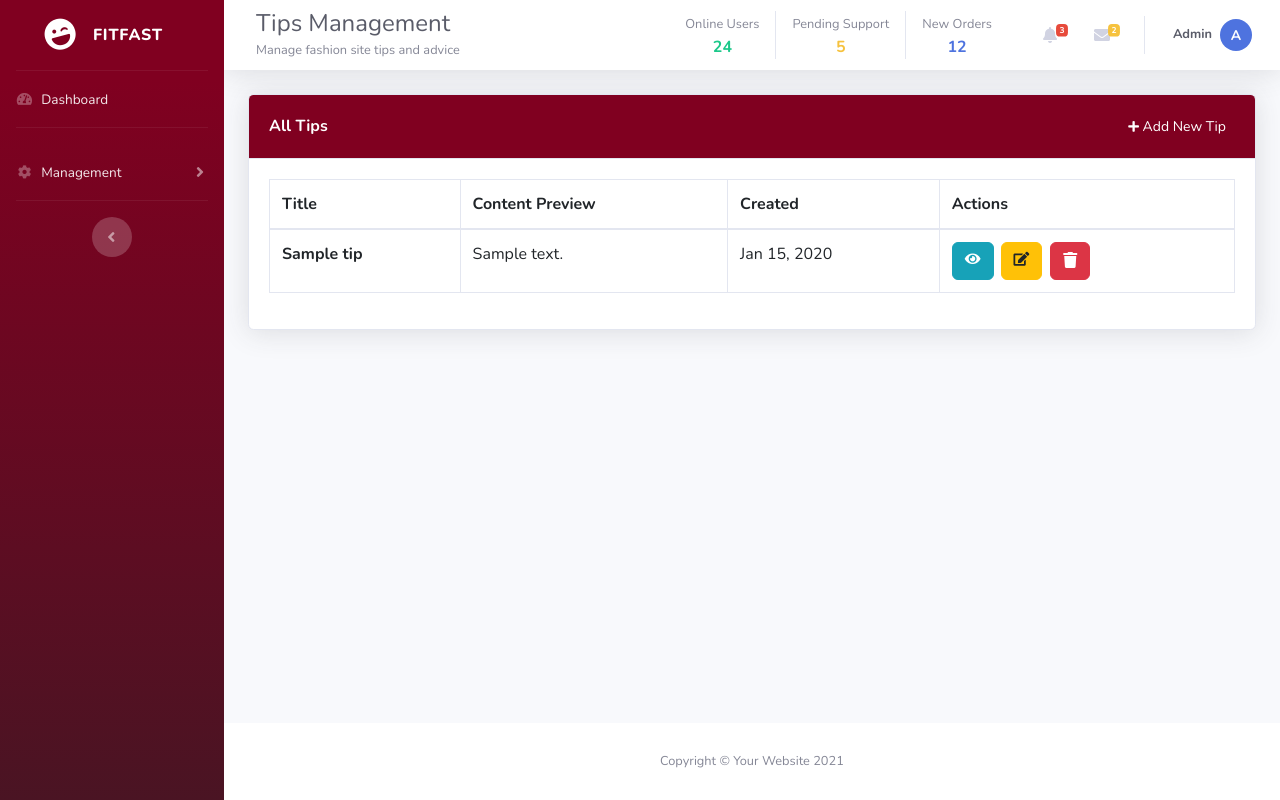
After one commit to ranaraad/FitFast-FYP, a Laravel app: page /cms/tips in a window 1280 px wide. The commit adds this page. Run offline with Laravel 12, Linux system fonts and the light colour scheme; tables that the repository leaves empty hold one stand-in row (values such as "Sample post"); some libraries are stand-ins or nearby versions.

Commit message:
Tips CRUD done, faqs crud next

```diff
--- a/fitfast/app/Http/Controllers/CMS/TipController.php
+++ b/fitfast/app/Http/Controllers/CMS/TipController.php
@@ -10,13 +10,13 @@ class TipController extends Controller
 {
     public function index()
     {
-        $tips = Tip::orderBy('created_at', 'desc')->paginate(20);
-        return view('cms.tips.index', compact('tips'));
+        $tips = Tip::orderBy('created_at', 'desc')->paginate(10);
+        return view('cms.pages.tips.index', compact('tips'));
     }
 
     public function create()
     {
-        return view('cms.tips.create');
+        return view('cms.pages.tips.create');
     }
 
     public function store(Request $request)
@@ -28,18 +28,18 @@ class TipController extends Controller
 
         Tip::create($validated);
 
-        return redirect()->route('admin.tips.index')
+        return redirect()->route('cms.tips.index')
             ->with('success', 'Tip created successfully.');
     }
 
     public function show(Tip $tip)
     {
-        return view('cms.tips.show', compact('tip'));
+        return view('cms.pages.tips.show', compact('tip'));
     }
 
     public function edit(Tip $tip)
     {
-        return view('cms.tips.edit', compact('tip'));
+        return view('cms.pages.tips.edit', compact('tip'));
     }
 
     public function update(Request $request, Tip $tip)
@@ -51,7 +51,7 @@ class TipController extends Controller
 
         $tip->update($validated);
 
-        return redirect()->route('admin.tips.index')
+        return redirect()->route('cms.tips.index')
             ->with('success', 'Tip updated successfully.');
     }
 
@@ -59,7 +59,7 @@ class TipController extends Controller
     {
         $tip->delete();
 
-        return redirect()->route('admin.tips.index')
+        return redirect()->route('cms.tips.index')
             ->with('success', 'Tip deleted successfully.');
     }
 }
--- a/fitfast/public/cms/assets/css/custom.css
+++ b/fitfast/public/cms/assets/css/custom.css
@@ -1,7 +1,7 @@
 /* Override Sidebar Background */
 .navbar-nav.bg-gradient-primary.sidebar {
-    background-color: #641B2E !important;
-    background-image: linear-gradient(180deg, #641B2E 10%, #4A1423 100%) !important;
+    background-color: #800020 !important;
+    background-image: linear-gradient(180deg, #800020 10%, #4A1423 100%) !important;
 }
 
 /* Override Sidebar Text Colors */
@@ -55,7 +55,7 @@
 
 /* Additional color variations for other elements */
 :root {
-    --primary: #641B2E;
+    --primary: #800020;
     --primary-dark: #4A1423;
     --primary-light: #7A2239;
     --primary-lighter: #8F2945;
@@ -63,8 +63,8 @@
 
 /* Optional: Override button colors to match */
 .btn-primary {
-    background-color: #641B2E !important;
-    border-color: #641B2E !important;
+    background-color: #800020 !important;
+    border-color: #800020 !important;
 }
 
 .btn-primary:hover {
@@ -74,14 +74,14 @@
 
 /* Override card headers and other primary elements */
 .card-header {
-    background-color: #641B2E !important;
+    background-color: #800020 !important;
     color: white !important;
 }
 
 .bg-primary {
-    background-color: #641B2E !important;
+    background-color: #800020 !important;
 }
 
 .text-primary {
-    color: #641B2E !important;
+    color: #800020 !important;
 }
--- a/fitfast/resources/views/cms/layouts/app.blade.php
+++ b/fitfast/resources/views/cms/layouts/app.blade.php
@@ -92,6 +92,6 @@
     <script src="https://cdn.jsdelivr.net/npm/sweetalert2@11"></script>
     <script src="https://unpkg.com/leaflet@1.7.1/dist/leaflet.js"></script>
 
-    @stack('scripts') <!-- Optional: for page-specific scripts -->
+    @stack('scripts')
 </body>
 </html>
--- /dev/null
+++ b/fitfast/resources/views/cms/pages/tips/index.blade.php
@@ -0,0 +1,192 @@
+@extends('cms.layouts.app')
+
+@section('page-title', 'Tips Management')
+@section('page-subtitle', 'Manage fashion site tips and advice')
+
+@section('content')
+<div class="card shadow mb-4">
+    <div class="card-header py-3 d-flex justify-content-between align-items-center">
+        <h6 class="m-0 font-weight-bold">All Tips</h6>
+        <a href="{{ route('cms.tips.create') }}" class="btn btn-primary btn-sm">
+            <i class="fas fa-plus fa-sm"></i> Add New Tip
+        </a>
+    </div>
+    <div class="card-body">
+        @if(session('success'))
+            <div class="alert alert-success alert-dismissible fade show" role="alert">
+                {{ session('success') }}
+                <button type="button" class="close" data-dismiss="alert" aria-label="Close">
+                    <span aria-hidden="true">&times;</span>
+                </button>
+            </div>
+        @endif
+
+        @if($tips->count() > 0)
+            <div class="table-responsive">
+                <table class="table table-bordered" id="dataTable" width="100%" cellspacing="0">
+                    <thead>
+                        <tr>
+                            <th>Title</th>
+                            <th>Content Preview</th>
+                            <th>Created</th>
+                            <th>Actions</th>
+                        </tr>
+                    </thead>
+                    <tbody>
+                        @foreach($tips as $tip)
+                        <tr>
+                            <td class="font-weight-bold">{{ $tip->title }}</td>
+                            <td>{{ Str::limit($tip->content, 100) }}</td>
+                            <td>{{ $tip->created_at->format('M d, Y') }}</td>
+                            <td>
+                                <div class="btn-group btn-group-sm" role="group" style="gap: 8px;">
+                                    <a href="{{ route('cms.tips.show', $tip) }}" class="btn btn-info rounded"
+                                       style="background-color: #17a2b8; border-color: #17a2b8; border-radius: 6px; padding: 0.375rem 0.75rem;">
+                                        <i class="fas fa-eye"></i>
+                                    </a>
+                                    <a href="{{ route('cms.tips.edit', $tip) }}" class="btn btn-warning rounded"
+                                       style="background-color: #ffc107; border-color: #ffc107; color: #212529; border-radius: 6px; padding: 0.375rem 0.75rem;">
+                                        <i class="fas fa-edit"></i>
+                                    </a>
+                                    <form action="{{ route('cms.tips.destroy', $tip) }}" method="POST" class="d-inline delete-form">
+                                        @csrf
+                                        @method('DELETE')
+                                        <button type="button" class="btn btn-danger rounded delete-btn"
+                                                data-tip-title="{{ $tip->title }}"
+                                                style="background-color: #dc3545; border-color: #dc3545; border-radius: 6px; padding: 0.375rem 0.75rem;">
+                                            <i class="fas fa-trash"></i>
+                                        </button>
+                                    </form>
+                                </div>
+                            </td>
+                        </tr>
+                        @endforeach
+                    </tbody>
+                </table>
+            </div>
+
+            <!-- Pagination -->
+            <div class="d-flex justify-content-center">
+                {{ $tips->links() }}
+            </div>
+        @else
+            <div class="text-center py-4">
+                <i class="fas fa-lightbulb fa-3x text-muted mb-3"></i>
+                <h5 class="text-muted">No tips found</h5>
+                <p class="text-muted">Get started by creating your first fashion tip!</p>
+                <a href="{{ route('cms.tips.create') }}" class="btn btn-primary rounded"
+                   style="background-color: #800020; border-color: #800020; border-radius: 8px;">
+                    <i class="fas fa-plus"></i> Create First Tip
+                </a>
+            </div>
+        @endif
+    </div>
+</div>
+
+<style>
+/* Custom button styles to match the burgundy theme */
+.btn-primary {
+    background-color: #800020 !important;
+    border-color: #800020 !important;
+    border-radius: 8px;
+}
+
+.btn-primary:hover {
+    background-color: #600018 !important;
+    border-color: #600018 !important;
+}
+
+.btn-info {
+    background-color: #17a2b8 !important;
+    border-color: #17a2b8 !important;
+    border-radius: 6px;
+}
+
+.btn-info:hover {
+    background-color: #138496 !important;
+    border-color: #117a8b !important;
+}
+
+.btn-warning {
+    background-color: #ffc107 !important;
+    border-color: #ffc107 !important;
+    color: #212529 !important;
+    border-radius: 6px;
+}
+
+.btn-warning:hover {
+    background-color: #e0a800 !important;
+    border-color: #d39e00 !important;
+    color: #212529 !important;
+}
+
+.btn-danger {
+    background-color: #dc3545 !important;
+    border-color: #dc3545 !important;
+    border-radius: 6px;
+}
+
+.btn-danger:hover {
+    background-color: #c82333 !important;
+    border-color: #bd2130 !important;
+}
+
+/* Button group spacing */
+.btn-group-sm {
+    gap: 8px;
+}
+
+.btn-group-sm .btn {
+    border-radius: 6px !important;
+    padding: 0.375rem 0.75rem;
+}
+</style>
+
+<script>
+document.addEventListener('DOMContentLoaded', function() {
+    // SweetAlert for delete confirmation
+    const deleteButtons = document.querySelectorAll('.delete-btn');
+
+    deleteButtons.forEach(button => {
+        button.addEventListener('click', function(e) {
+            e.preventDefault();
+            const tipTitle = this.getAttribute('data-tip-title');
+            const form = this.closest('.delete-form');
+
+            Swal.fire({
+                title: 'Are you sure?',
+                text: `You are about to delete the tip: "${tipTitle}". This action cannot be undone!`,
+                icon: 'warning',
+                showCancelButton: true,
+                confirmButtonColor: '#800020',
+                cancelButtonColor: '#6c757d',
+                confirmButtonText: 'Yes, delete it!',
+                cancelButtonText: 'Cancel',
+                reverseButtons: true,
+                customClass: {
+                    confirmButton: 'swal2-confirm',
+                    cancelButton: 'swal2-cancel'
+                }
+            }).then((result) => {
+                if (result.isConfirmed) {
+                    // Submit the form if confirmed
+                    form.submit();
+                }
+            });
+        });
+    });
+
+    // Success message with SweetAlert if there's a success flash message
+    @if(session('success'))
+        Swal.fire({
+            title: 'Success!',
+            text: '{{ session('success') }}',
+            icon: 'success',
+            confirmButtonColor: '#800020',
+            timer: 3000,
+            showConfirmButton: true
+        });
+    @endif
+});
+</script>
+@endsection
```
Also changed, not shown: fitfast/resources/views/cms/pages/tips/create.blade.php (added, +72 -0 lines), fitfast/resources/views/cms/pages/tips/edit.blade.php (added, +173 -0 lines), fitfast/resources/views/cms/pages/tips/show.blade.php (added, +111 -0 lines).
